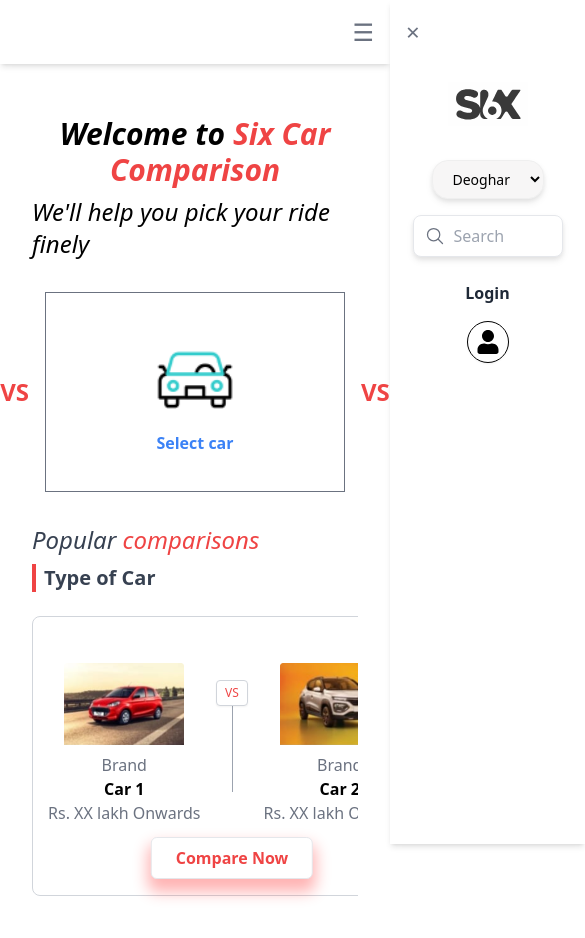
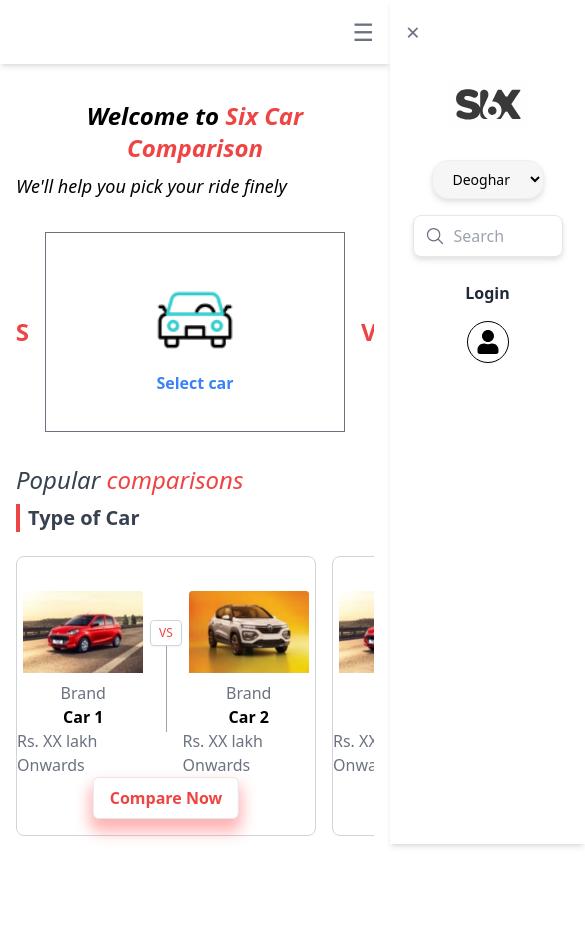
Before and after one commit to cj-techjobs/booking-frontend, a Next.js app: page /comparecar in a window 390 px wide. Shown: the top 938 px of the page, 585 px wide, since content can reach past the window. Built offline with nearby package versions, Linux system fonts and the light colour scheme.

Commit message:
responsiveness done for new cars

```diff
--- a/src/components/NewCars/CarSelectionModal.jsx
+++ b/src/components/NewCars/CarSelectionModal.jsx
@@ -94,7 +94,7 @@
 
   return (
     <div className="fixed inset-0 bg-gray-700 bg-opacity-50 flex justify-center items-center z-50">
-      <div className="bg-white w-full max-w-lg max-h-[80vh] mx-auto rounded-lg overflow-hidden shadow-lg relative">
+    <div className="bg-white w-full max-w-lg h-full max-h-[80vh] mx-auto rounded-lg overflow-hidden shadow-lg relative">
       {/* Modal Header */}
       <div className="bg-gray-200 p-4 h-[5rem] relative z-30">
         <h2 className="text-2xl font-semibold text-left">
@@ -218,6 +218,7 @@
       </div>
     </div>
   </div>
+
   );
 };
 
--- a/src/pages/compare-cars/index.jsx
+++ b/src/pages/compare-cars/index.jsx
@@ -28,7 +28,7 @@
     }
 
     return (
-        <div className="container mx-auto mt-5 max-w-8xl">
+        <div className="p-4 mx-auto mt-5 max-w-8xl">
             {/* Title */}
             <div className="text-center">
                 <h1 className="text-3xl italic font-semibold">
@@ -40,33 +40,33 @@
             </div>
 
             {/* Cars Comparison Section */}
-            <div className="flex justify-center items-center mt-6 space-x-8">
+            <div className="mt-6 overflow-x-auto">
+            <div className="flex items-center space-x-8 justify-center">
                     {/* Car 1 */}
-                <div className="w-[400px] h-[250px] border border-gray-500 flex items-center justify-center">
+                    <div className="flex-shrink-0 w-[400px] h-[250px] border border-gray-500 flex items-center justify-center">
                         <Image
                             src={selectedCar1.image}
                             alt={selectedCar1.name}
                             width={300}
                             height={200}
-                    // className="object-contain"
                         />
                     </div>
-
 
                     {/* VS Text */}
                     <div className="text-2xl font-bold text-red-500">VS</div>
 
                     {/* Car 2 */}
-                <div className="w-[400px] h-[250px] border border-gray-500 flex items-center justify-center">
+                    <div className="flex-shrink-0 w-[400px] h-[250px] border border-gray-500 flex items-center justify-center">
                         <Image
                             src={selectedCar2.image}
                             alt={selectedCar2.name}
                             width={300}
                             height={200}
-                    // className="object-contain"
                         />
                     </div>
                 </div>
+            </div>
+
 
             <div className="container mx-auto mt-10">
                 {/* Car Specifications Table */}
@@ -74,15 +74,9 @@
                     <table className="min-w-full table-auto border-collapse border border-gray-300">
                         <thead className="bg-gray-100">
                             <tr>
-                                <th className="px-4 py-2 border border-gray-300 text-left">
-                                    Basic Info
-                                </th>
-                                <th className="px-4 py-2 border border-gray-300 text-left">
-                                    Maruti Suzuki Dzire Zxi Plus AT
-                                </th>
-                                <th className="px-4 py-2 border border-gray-300 text-left">
-                                    Tata Punch Adventure Rhythm CNG
-                                </th>
+                                <th className="px-4 py-2 border border-gray-300 text-left">Basic Info</th>
+                                <th className="px-4 py-2 border border-gray-300 text-left">Maruti Suzuki Dzire Zxi Plus AT</th>
+                                <th className="px-4 py-2 border border-gray-300 text-left">Tata Punch Adventure Rhythm CNG</th>
                             </tr>
                         </thead>
                         <tbody>
@@ -99,26 +93,16 @@
                             </tr>
                             <tr>
                                 <td className="px-4 py-2 border border-gray-300">Brand Name</td>
-                                <td className="px-4 py-2 border border-gray-300">
-                                    Maruti Suzuki
-                                </td>
+                                <td className="px-4 py-2 border border-gray-300">Maruti Suzuki</td>
                                 <td className="px-4 py-2 border border-gray-300">Tata</td>
                             </tr>
                             <tr>
-                                <td className="px-4 py-2 border border-gray-300">
-                                    Ex-Showroom Price
-                                </td>
-                                <td className="px-4 py-2 border border-gray-300">
-                                    Rs. 9.37 Lakh
-                                </td>
-                                <td className="px-4 py-2 border border-gray-300">
-                                    Rs. 8.29 Lakh
-                                </td>
+                                <td className="px-4 py-2 border border-gray-300">Ex-Showroom Price</td>
+                                <td className="px-4 py-2 border border-gray-300">Rs. 9.37 Lakh</td>
+                                <td className="px-4 py-2 border border-gray-300">Rs. 8.29 Lakh</td>
                             </tr>
                             <tr>
-                                <td className="px-4 py-2 border border-gray-300">
-                                    Engine Displacement
-                                </td>
+                                <td className="px-4 py-2 border border-gray-300">Engine Displacement</td>
                                 <td className="px-4 py-2 border border-gray-300">1197 cc</td>
                                 <td className="px-4 py-2 border border-gray-300">1198 cc</td>
                             </tr>
@@ -129,17 +113,11 @@
                             </tr>
                             <tr>
                                 <td className="px-4 py-2 border border-gray-300">Max Power</td>
-                                <td className="px-4 py-2 border border-gray-300">
-                                    88.50bhp@6000rpm
-                                </td>
-                                <td className="px-4 py-2 border border-gray-300">
-                                    77bhp@6000rpm
-                                </td>
+                                <td className="px-4 py-2 border border-gray-300">88.50bhp@6000rpm</td>
+                                <td className="px-4 py-2 border border-gray-300">77bhp@6000rpm</td>
                             </tr>
                             <tr>
-                                <td className="px-4 py-2 border border-gray-300">
-                                    Transmission
-                                </td>
+                                <td className="px-4 py-2 border border-gray-300">Transmission</td>
                                 <td className="px-4 py-2 border border-gray-300">Automatic</td>
                                 <td className="px-4 py-2 border border-gray-300">Manual</td>
                             </tr>
@@ -173,9 +151,7 @@
                                 <td className="px-4 py-2 border border-gray-300">CNG</td>
                             </tr>
                             <tr>
-                                <td className="px-4 py-2 border border-gray-300">
-                                    Mileage (ARAI)
-                                </td>
+                                <td className="px-4 py-2 border border-gray-300">Mileage (ARAI)</td>
                                 <td className="px-4 py-2 border border-gray-300">22.61 Km/l</td>
                                 <td className="px-4 py-2 border border-gray-300">26.99 Km/l</td>
                             </tr>
@@ -189,6 +165,7 @@
                 </div>
             </div>
         </div>
+
     );
 };
 
--- a/src/pages/comparecar/index.jsx
+++ b/src/pages/comparecar/index.jsx
@@ -10,66 +10,68 @@
   const carComparisons = [
     {
       id: 1,
-      car1: {id: 1, name: "Car 1", price: "Rs. XX lakh", image: "/images/carImage5.png" },
-      car2: { id: 2,name: "Car 2", price: "Rs. XX lakh", image: "/images/carImage6.png" },
+      car1: { id: 1, name: "Car 1", price: "Rs. XX lakh", image: "/images/carImage5.png" },
+      car2: { id: 2, name: "Car 2", price: "Rs. XX lakh", image: "/images/carImage6.png" },
     },
     {
       id: 2,
-      car1: { id: 3,name: "Car 1", price: "Rs. XX lakh", image: "/images/carImage5.png" },
-      car2: {id: 4, name: "Car 2", price: "Rs. XX lakh", image: "/images/carImage6.png" },
+      car1: { id: 3, name: "Car 1", price: "Rs. XX lakh", image: "/images/carImage5.png" },
+      car2: { id: 4, name: "Car 2", price: "Rs. XX lakh", image: "/images/carImage6.png" },
     },
     {
       id: 3,
-      car1: { id: 5,name: "Car 1", price: "Rs. XX lakh", image: "/images/carImage5.png" },
-      car2: { id: 6,name: "Car 2", price: "Rs. XX lakh", image: "/images/carImage6.png" },
+      car1: { id: 5, name: "Car 1", price: "Rs. XX lakh", image: "/images/carImage5.png" },
+      car2: { id: 6, name: "Car 2", price: "Rs. XX lakh", image: "/images/carImage6.png" },
     },
     {
       id: 4,
-      car1: {id: 7, name: "Car 1", price: "Rs. XX lakh", image: "/images/carImage5.png" },
-      car2: { id: 8,name: "Car 2", price: "Rs. XX lakh", image: "/images/carImage6.png" },
+      car1: { id: 7, name: "Car 1", price: "Rs. XX lakh", image: "/images/carImage5.png" },
+      car2: { id: 8, name: "Car 2", price: "Rs. XX lakh", image: "/images/carImage6.png" },
     },
     {
       id: 5,
-      car1: { id: 9,name: "Car 1", price: "Rs. XX lakh", image: "/images/carImage5.png" },
-      car2: {id: 10, name: "Car 2", price: "Rs. XX lakh", image: "/images/carImage6.png" },
+      car1: { id: 9, name: "Car 1", price: "Rs. XX lakh", image: "/images/carImage5.png" },
+      car2: { id: 10, name: "Car 2", price: "Rs. XX lakh", image: "/images/carImage6.png" },
     },
     {
       id: 6,
-      car1: { id: 11,name: "Car 1", price: "Rs. XX lakh", image: "/images/carImage5.png" },
-      car2: { id: 12,name: "Car 2", price: "Rs. XX lakh", image: "/images/carImage6.png" },
+      car1: { id: 11, name: "Car 1", price: "Rs. XX lakh", image: "/images/carImage5.png" },
+      car2: { id: 12, name: "Car 2", price: "Rs. XX lakh", image: "/images/carImage6.png" },
     },
-
-    // Add more comparisons if needed
   ];
 
   const handleCompareClick = (car1Id, car2Id) => {
-    console.log(car1Id)
     router.push({
       pathname: "/compare-cars",
       query: { car1: car1Id, car2: car2Id },
     });
   };
+
   return (
-    <div className=" p-8 mt-5 min-h-screen w-full  ">
+    <div className="p-4 md:p-8 mt-5 min-h-screen w-full">
       {/* Title Section */}
       <div className="text-center">
-        <h1 className="text-3xl italic font-semibold">
+        <h1 className="text-2xl md:text-3xl italic font-semibold">
           Welcome to <span className="text-red-500">Six Car Comparison</span>
         </h1>
-        <p className="text-2xl italic mt-2 text-left">
+        <p className="text-lg md:text-2xl italic mt-2 text-left">
           We'll help you pick your ride finely
         </p>
       </div>
 
       {/* Comparison Section */}
-      <div className="flex justify-center items-center mt-8 space-x-4 ">
+      {/* Comparison Section */}
+      {/* Comparison Section */}
+      {/* Comparison Section */}
+      <div className="mt-8 overflow-x-auto">
+        <div className="flex flex-nowrap justify-center items-center space-x-4">
           {carSlots.map((slot, index) => (
             <div key={index} className="flex items-center space-x-4">
               {/* Car Slot */}
-            <div className="relative flex flex-col justify-center items-center w-[300px] h-[200px] border border-gray-500 ">
+              <div className="relative flex flex-col justify-center items-center w-[300px] h-[200px] border border-gray-500">
                 <Image src="/images/car-icon.png" alt="Select Car" width={80} height={80} />
                 <p
-                className="text-blue-500  font-semibold cursor-pointer"
+                  className="text-blue-500 font-semibold cursor-pointer"
                   onClick={() => setIsModalOpen(true)} // Open modal on click
                 >
                   Select car
@@ -82,8 +84,12 @@
             </div>
           ))}
         </div>
+      </div>
 
-      {/* Popular Comparisons */}
+
+
+
+
       {/* Popular Comparisons */}
       <div className="mt-8">
         <h3 className="text-2xl italic text-gray-700">
@@ -97,14 +103,14 @@
       {/* Scrollable container for car comparisons */}
       <div className="mt-6 overflow-x-auto">
         <div className="flex space-x-4 mb-10">
-        {carComparisons.map((comparison, index) => (
+          {carComparisons.map((comparison) => (
             <div
               key={comparison.id}
-                className="border border-gray-300 rounded-lg w-[400px] h-[280px] flex flex-col justify-center relative shrink-0"
+              className="border border-gray-300 rounded-lg w-[300px] md:w-[400px] h-[280px] flex flex-col justify-center relative shrink-0"
             >
               <div className="flex justify-between items-center space-x-4 w-full mb-6">
                 {/* Car 1 */}
-                    <div className="w-1/2 flex flex-col items-center justify-center ">
+                <div className="w-1/2 flex flex-col items-center justify-center">
                   <Image
                     src={comparison.car1.image}
                     alt={comparison.car1.name}
@@ -143,7 +149,7 @@
               {/* Compare Now Button */}
               <div className="absolute bottom-4 left-1/2 transform -translate-x-1/2">
                 <button
-                        className="bg-white text-red-500 py-2 px-6 font-semibold rounded-md border shadow-[0px_10px_15px_3px_rgba(255,0,0,0.3)] transition duration-300"
+                  className="bg-white text-red-500 py-2 px-4 md:px-6 font-semibold rounded-md border shadow-[0px_10px_15px_3px_rgba(255,0,0,0.3)] transition duration-300"
                   onClick={() => handleCompareClick(comparison.car1.id, comparison.car2.id)}
                 >
                   Compare Now
```
Lines whose indentation alone changed are shown as unchanged.
